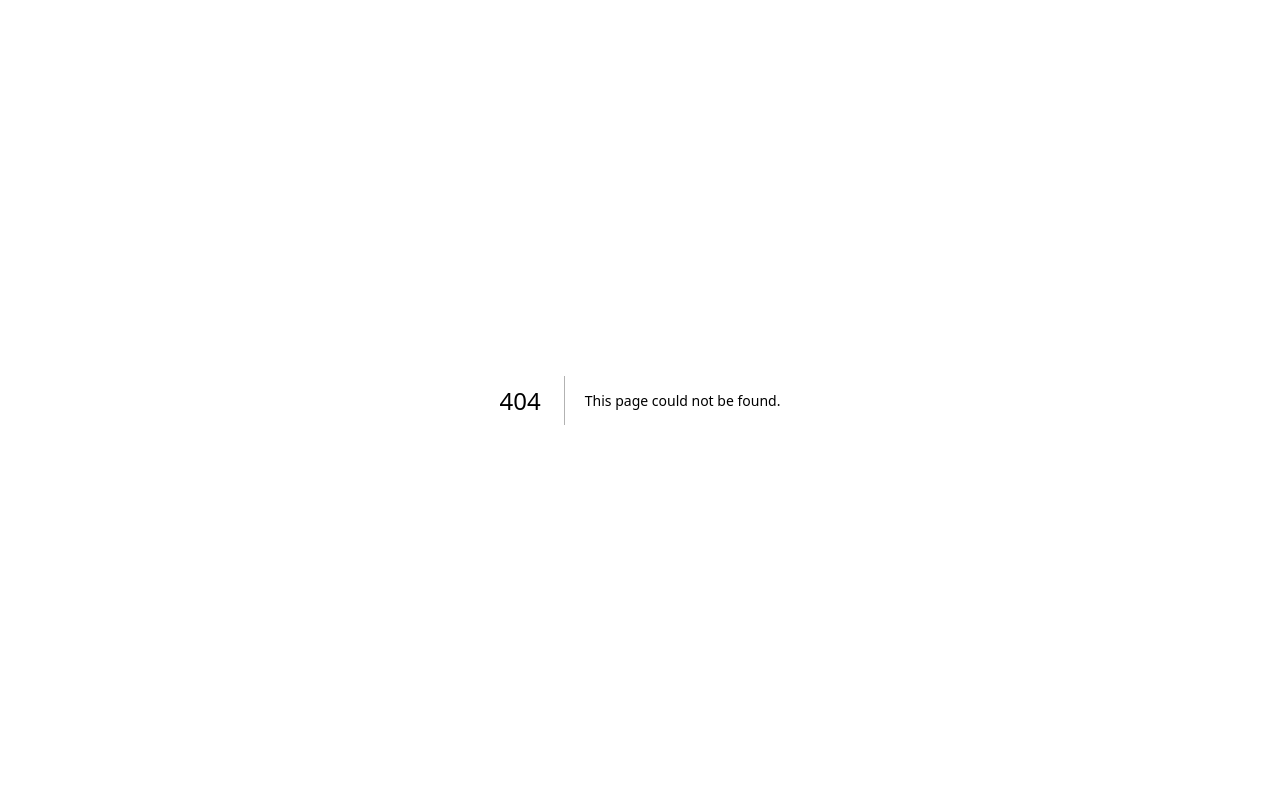
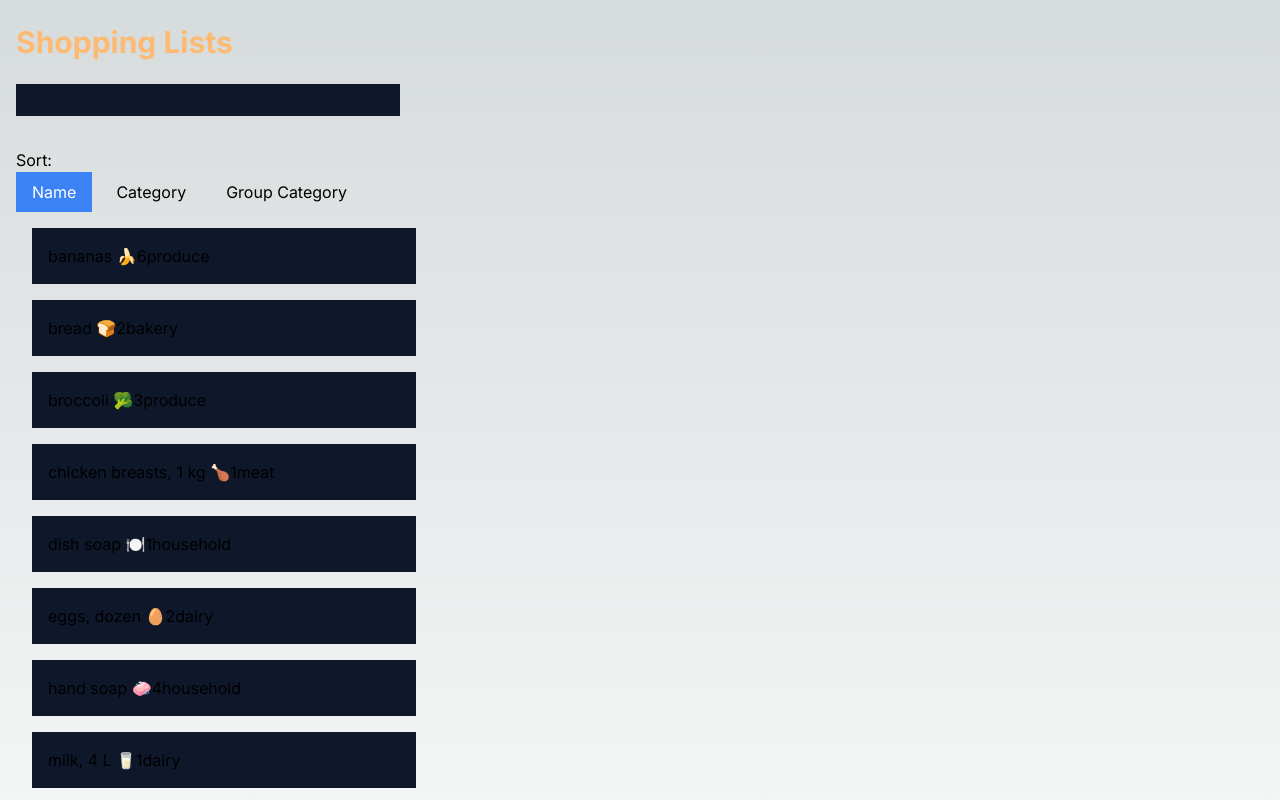
Before and after one commit to rockydagalea/cprg306-assignments, a Next.js app: page /week-5 in a window 1280 px wide. Before the commit this address had no page. Shown: the top 800 px of the page. Built offline with nearby package versions, Linux system fonts and the light colour scheme.

Commit message:
week 5 assignment commit

```diff
--- a/app/page.js
+++ b/app/page.js
@@ -9,6 +9,8 @@ export default function HomePage() {
       <Link href="/week-3">Week 3</Link>
       <br></br>
       <Link href="/week-4">Week 4</Link>
+      <br></br>
+      <Link href="/week-5">Week 5</Link>
     </main>
   );
 }
--- /dev/null
+++ b/app/week-5/item-lists.js
@@ -0,0 +1,96 @@
+"use client";
+
+import { useState } from "react";
+import Item from "./item";
+import items from "./items.json";
+
+function ItemList() {
+  const [sortBy, setSortBy] = useState("name");
+
+  const sortedItems = [...items].sort((a, b) => {
+    if (sortBy === "name") {
+      return a.name.localeCompare(b.name);
+    } else if (sortBy === "category") {
+      return a.category.localeCompare(b.category);
+    }
+    return 0;
+  });
+
+  const groupedItems = items.reduce((acc, item) => {
+    if (!acc[item.category]) {
+      acc[item.category] = [];
+    }
+    acc[item.category].push(item);
+    return acc;
+  }, {});
+
+  const renderGroupedItems = () => {
+    return Object.keys(groupedItems)
+      .sort()
+      .map((category) => (
+        <div key={category}>
+          <h2 className="capitalize font-bold text-xl mt-4">{category}</h2>
+          <ul>
+            {groupedItems[category]
+              .sort((a, b) => a.name.localeCompare(b.name))
+              .map((item) => (
+                <Item
+                  key={item.id}
+                  name={item.name}
+                  quantity={item.quantity}
+                  category={item.category}
+                />
+              ))}
+          </ul>
+        </div>
+      ));
+  };
+
+  return (
+    <div className="p-4">
+      <p>Sort: </p>
+      <div className="mb-4 flex space-x-2">
+        <button
+          onClick={() => setSortBy("name")}
+          className={`px-4 py-2 ${
+            sortBy === "name" ? "bg-blue-500 text-white" : "bg-white-200"
+          }`}
+        >
+          Name
+        </button>
+        <button
+          onClick={() => setSortBy("category")}
+          className={`px-4 py-2 ${
+            sortBy === "category" ? "bg-blue-500 text-white" : "bg-white-200"
+          }`}
+        >
+          Category
+        </button>
+        <button
+          onClick={() => setSortBy("group")}
+          className={`px-4 py-2 ${
+            sortBy === "group" ? "bg-blue-500 text-white" : "bg-white-200"
+          }`}
+        >
+          Group Category
+        </button>
+      </div>
+      {sortBy === "group" ? (
+        renderGroupedItems()
+      ) : (
+        <ul>
+          {sortedItems.map((item) => (
+            <Item
+              key={item.id}
+              name={item.name}
+              quantity={item.quantity}
+              category={item.category}
+            />
+          ))}
+        </ul>
+      )}
+    </div>
+  );
+}
+
+export default ItemList;
--- /dev/null
+++ b/app/week-5/item.js
@@ -0,0 +1,13 @@
+"use client";
+
+function Item(props) {
+  return (
+    <div className="p-4 m-4 bg-slate-900 max-w-sm " font-bold text-red-300>
+      {props.name}
+      {props.quantity}
+      {props.category}
+    </div>
+  );
+}
+
+export default Item;
--- /dev/null
+++ b/app/week-5/items.json
@@ -0,0 +1,74 @@
+[
+  {
+    "id": "1h2GJKH12gkHG31h1H",
+    "name": "milk, 4 L 🥛",
+    "quantity": 1,
+    "category": "dairy"
+  },
+  {
+    "id": "2KJH3k2j3H1k2J3K1H",
+    "name": "bread 🍞",
+    "quantity": 2,
+    "category": "bakery"
+  },
+  {
+    "id": "3h2KJH3k2j3H1k2J3",
+    "name": "eggs, dozen 🥚",
+    "quantity": 2,
+    "category": "dairy"
+  },
+  {
+    "id": "4k2J3K1H2GJKH12gk",
+    "name": "bananas 🍌",
+    "quantity": 6,
+    "category": "produce"
+  },
+  {
+    "id": "5H1h1H2KJH3k2j3H",
+    "name": "broccoli 🥦",
+    "quantity": 3,
+    "category": "produce"
+  },
+  {
+    "id": "6H1k2J3K1H2GJKH1",
+    "name": "chicken breasts, 1 kg 🍗",
+    "quantity": 1,
+    "category": "meat"
+  },
+  {
+    "id": "7gkHG31h1H2KJH3k",
+    "name": "pasta sauce 🍝",
+    "quantity": 3,
+    "category": "canned goods"
+  },
+  {
+    "id": "8j3H1k2J3K1H2GJK",
+    "name": "spaghetti, 454 g 🍝",
+    "quantity": 2,
+    "category": "dry goods"
+  },
+  {
+    "id": "9H12gkHG31h1H2KJ",
+    "name": "toilet paper, 12 pack 🧻",
+    "quantity": 1,
+    "category": "household"
+  },
+  {
+    "id": "10H3k2j3H1k2J3K1",
+    "name": "paper towels, 6 pack",
+    "quantity": 1,
+    "category": "household"
+  },
+  {
+    "id": "11k2J3K1H2GJKH12",
+    "name": "dish soap 🍽️",
+    "quantity": 1,
+    "category": "household"
+  },
+  {
+    "id": "12GJKH12gkHG31h1",
+    "name": "hand soap 🧼",
+    "quantity": 4,
+    "category": "household"
+  }
+]
--- /dev/null
+++ b/app/week-5/page.js
@@ -0,0 +1,21 @@
+"use client";
+import ItemList from "./item-lists";
+import Item from "./item";
+
+function Page() {
+  return (
+    <div>
+      <h1
+        className="text-3xl text-orange-300 font-bold ml-4 my-6 "
+        font-bold
+        text-red-300
+      >
+        Shopping Lists
+      </h1>
+      <Item />
+      <ItemList />
+    </div>
+  );
+}
+
+export default Page;
```
